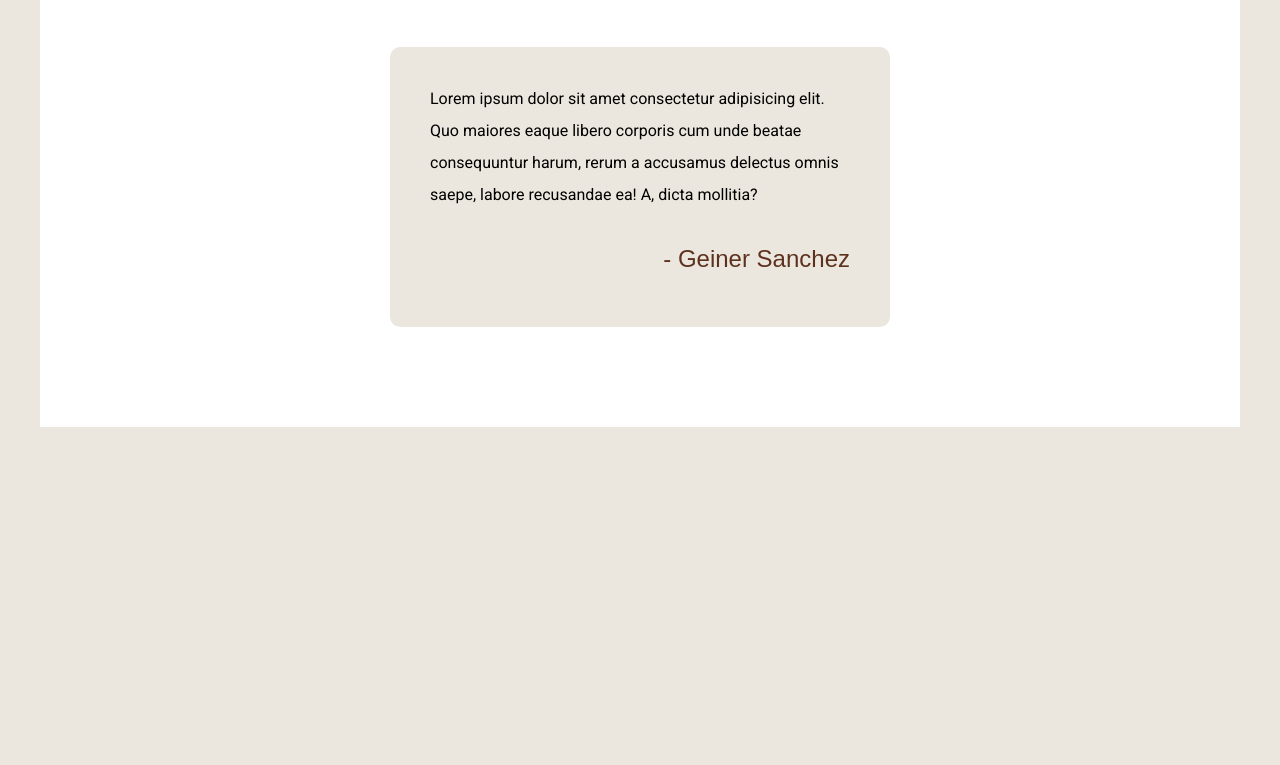
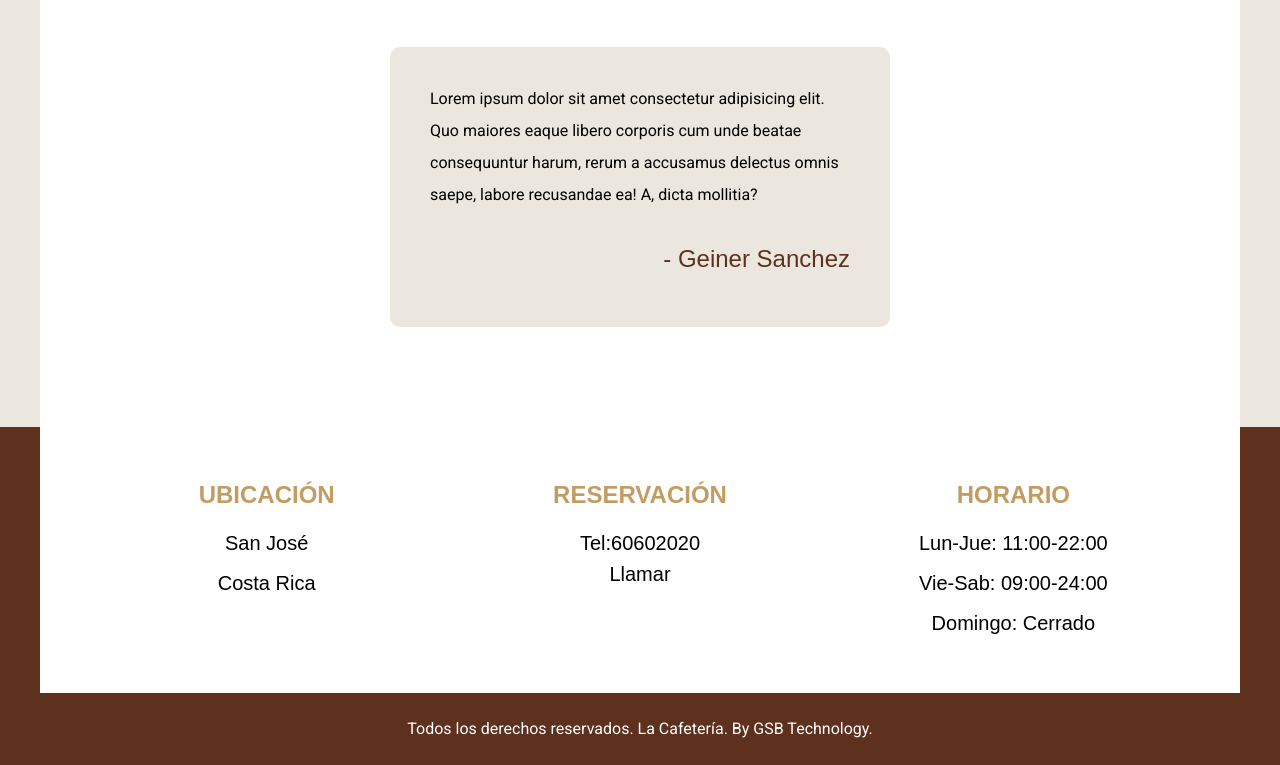
Before and after one commit to Geinersb/Cafeteria, a website: page index.html in a window 1280 px wide. Shown: the part 4566-5331 px from the top of the page. Before the commit the page ends 4993 px from the top, so only its background shows below. Drawn offline with Linux system fonts and the light colour scheme; a web font is replaced by a local one.

Commit message:
se finaliza el footer

```diff
--- a/index.html
+++ b/index.html
@@ -190,5 +190,34 @@ Quos laborum incidunt soluta vitae accusamus minus et atque. Ipsam voluptatem qu
     </div>
 </section>
 
+<!-- SECCION DEL FOOTER  -->
+<footer class="footer">
+<div class="contenedor contenido-footer bg-white">
+<div class="footer-box ubicacion">
+<h3>Ubicación</h3>
+<p>San José</p>
+<p> Costa Rica</p>
+</div>
+
+<div class="footer-box reservacion">
+<h3>Reservación</h3>
+<p>Tel:60602020</p>
+<a href="tel:+60602020">Llamar</a>
+</div>
+
+<div class="footer-box horario">
+<h3>Horario</h3>
+<p>Lun-Jue: 11:00-22:00</p>
+<p>Vie-Sab: 09:00-24:00</p>
+<p>Domingo: Cerrado</p>
+</div>
+</div>
+
+<p class="copyright">
+    Todos los derechos reservados. La Cafetería. By GSB Technology.
+</p>
+
+</footer>
+
 </body>
 </html>
--- a/src/scss/app.scss
+++ b/src/scss/app.scss
@@ -1,4 +1,5 @@
 
 @use 'base';
 @use 'header';
+@use 'footer';
 @use 'inicio';
--- a/src/scss/base/_globales.scss
+++ b/src/scss/base/_globales.scss
@@ -30,6 +30,7 @@ p{
 
 a{
     text-decoration: none;
+    color: v.$negro;
 }
 
 img{
--- /dev/null
+++ b/src/scss/footer/_footer.scss
@@ -0,0 +1,42 @@
+@use 'base/variables' as v;
+@use 'base/mixins' as m;
+
+.footer{
+    background-color: v.$primario;
+
+    .contenido-footer{
+        padding: 5rem;
+
+        @include m.tablet {
+            @include m.grid(3,2rem)
+        }
+    }
+
+    .copyright{
+        text-align: center;
+        color: v.$blanco;
+        margin: 0;
+        padding: 2rem;
+    }
+}
+
+.footer-box{
+    font-family: v.$fuenteCursiva;
+    text-align: center;
+    margin-bottom: v.$separacion;
+
+    @include m.tablet {
+        margin-bottom: 0;
+    }
+
+    h3{
+        font-family: v.$fuenteCursiva;
+        margin: 0 0 1rem 0;
+        font-size: 2.4rem;
+        color: v.$secundario;
+    }
+    p,a{
+        font-size: 2rem;
+        margin: 0;
+    }
+}
--- /dev/null
+++ b/src/scss/footer/_index.scss
@@ -0,0 +1 @@
+@forward 'footer';
```
Also changed, not shown: build/css/app.css.
